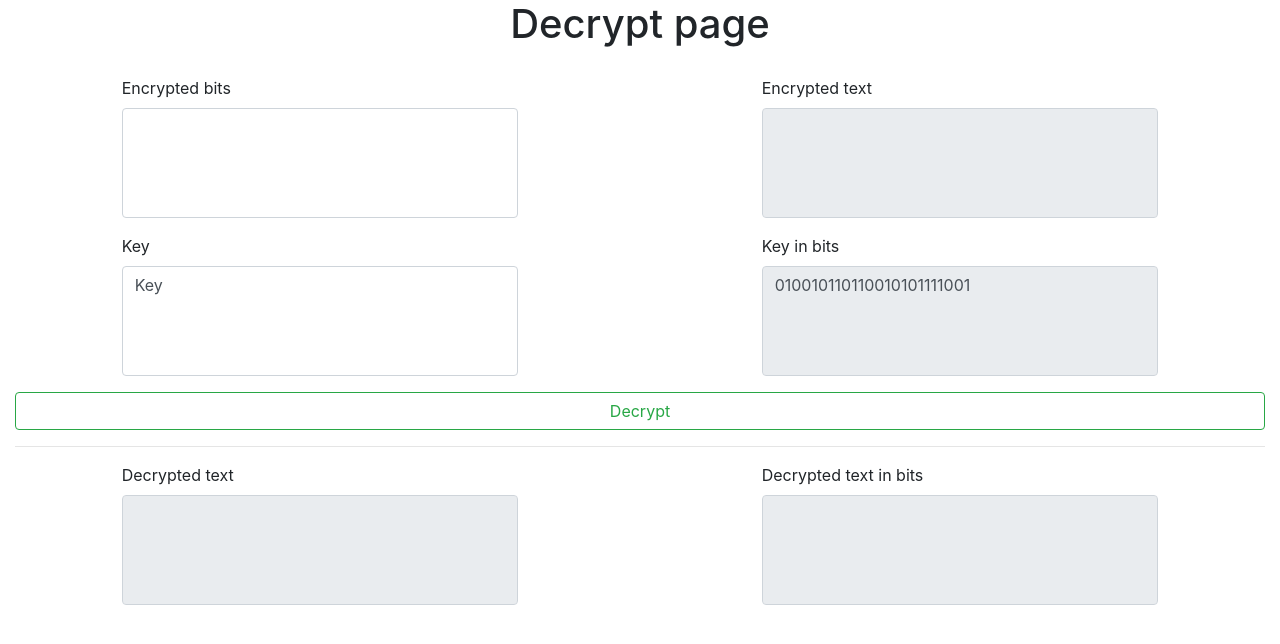
After one commit to DarkDream99/Cryptography, a Django app: page /des/decrypt/ in a window 1280 px wide. The commit adds this page. Shown: the top 644 px of the page. Run offline with Django 3.2, Linux system fonts and the light colour scheme; some libraries are stand-ins or nearby versions.

Commit message:
add decrypt web page

```diff
--- a/des/desapp/urls.py
+++ b/des/desapp/urls.py
@@ -3,7 +3,8 @@ from . import views
 
 
 urlpatterns = [
-    re_path('encrypt(\\.html)?/bits/', views.convert_to_bits),
-    re_path('encrypt(\\.html)?/', views.encrypt),
+    re_path('encrypt(\.html)?/bits/', views.convert_to_bits),
+    re_path('encrypt(\.html)?/', views.encrypt),
+    re_path('decrypt(.html)?/', views.decrypt),
     path('', views.index, name='DES'),
 ]
--- a/des/desapp/views.py
+++ b/des/desapp/views.py
@@ -30,3 +30,8 @@ def convert_to_bits(request, *args):
     res_bits = bitarray()
     res_bits.fromstring(text)
     return HttpResponse(_convert_to_string(res_bits))
+
+
+def decrypt(request, *args):
+    context = {}
+    return render(request, 'desapp/decrypt.html', context)
--- a/des/templates/desapp/base_des.html
+++ b/des/templates/desapp/base_des.html
@@ -10,8 +10,8 @@
     <link rel="stylesheet" href="{% static 'css/des.css' %}">
 
     <script src="https://ajax.googleapis.com/ajax/libs/jquery/3.3.1/jquery.min.js"></script>
-    <script src="{% static 'scripts/test.js' %}"></script>
-    <script src="{% static 'scripts/encrypt.js' %}"></script>
+    {% block scripts %}{% endblock scripts %}
+    <!--<script src="{% static 'scripts/test.js' %}"></script>-->
     <title>{% block title %} Default title {% endblock title %}</title>
 </head>
 <body>
--- /dev/null
+++ b/des/templates/desapp/decrypt.html
@@ -0,0 +1,26 @@
+{% extends "desapp/base_des.html" %}
+
+{% block title %}Decrypt{% endblock title %}
+{% block header %}Decrypt page{% endblock header %}
+
+{% block source %}
+    <label for="encrypt_bits">Encrypted bits</label>
+    <textarea id="encrypt_bits" rows="4" cols="50" class="form-control"></textarea>
+{% endblock source %}
+
+{% block convert_source %}
+    <label for="encrypt_text">Encrypted text</label>
+    <textarea id="encrypt_text" rows="4" cols="50" readonly class="form-control"></textarea>
+{% endblock convert_source %}
+
+{% block label_key %}Key{% endblock label_key %}
+{% block key_text %}Key{% endblock key_text %}
+
+{% block label_key_in_bits %}Key in bits{% endblock label_key_in_bits %}
+{% block key_text_in_bits %}010010110110010101111001{% endblock key_text_in_bits %}
+
+{% block action %}decrypt{% endblock action %}
+{% block action_name %}Decrypt{% endblock action_name %}
+
+{% block label_result %}Decrypted text{% endblock label_result %}
+{% block label_result_in_bits %}Decrypted text in bits{% endblock label_result_in_bits %}
--- a/des/templates/desapp/encrypt.html
+++ b/des/templates/desapp/encrypt.html
@@ -1,5 +1,9 @@
 {% extends "desapp/base_des.html" %}
 {% load staticfiles %}
+
+{% block scripts %}
+    <script src="{% static 'scripts/encrypt.js' %}"></script>
+{% endblock scripts %}
 
 {% block title %}Encrypt{% endblock title %}
 {% block header %}Encrypt page{% endblock header %}
```
